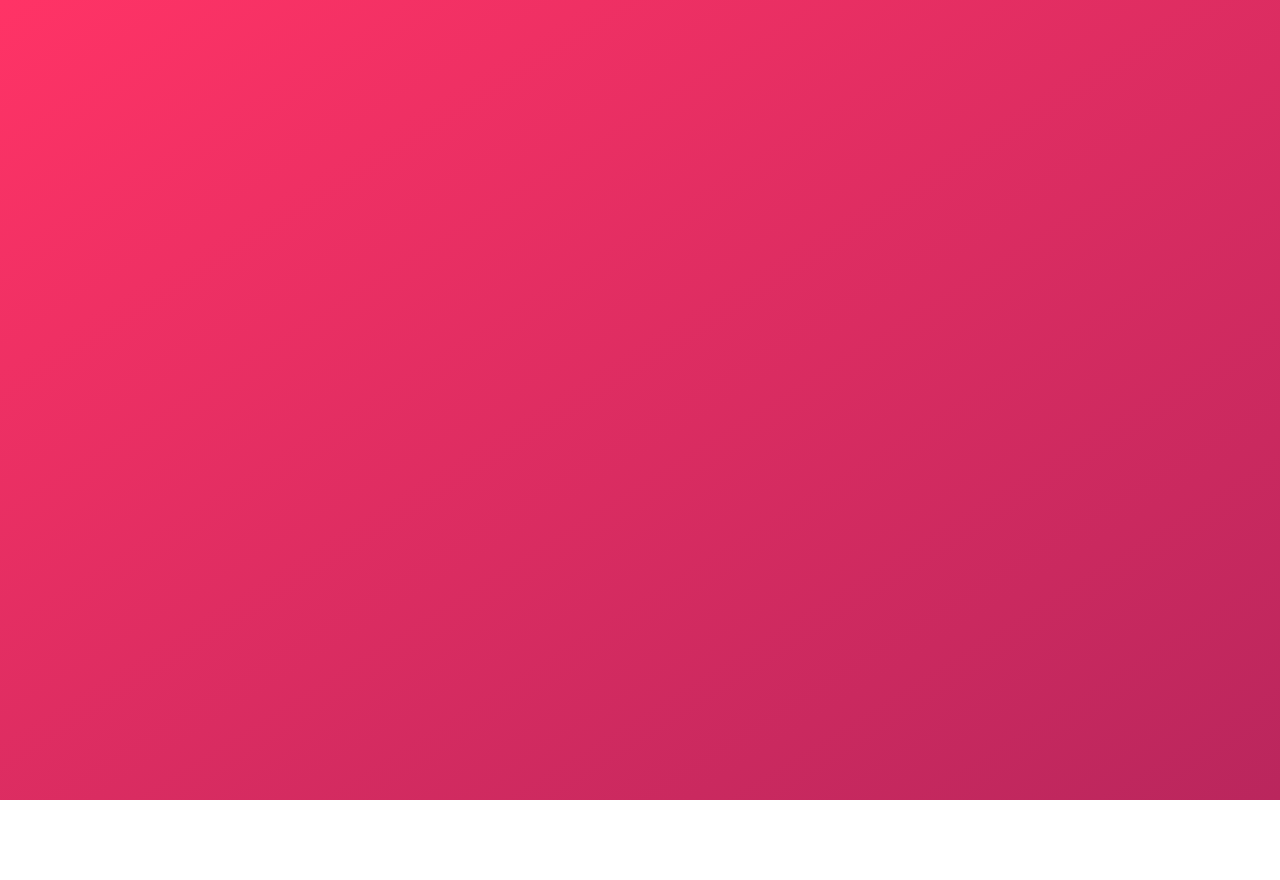
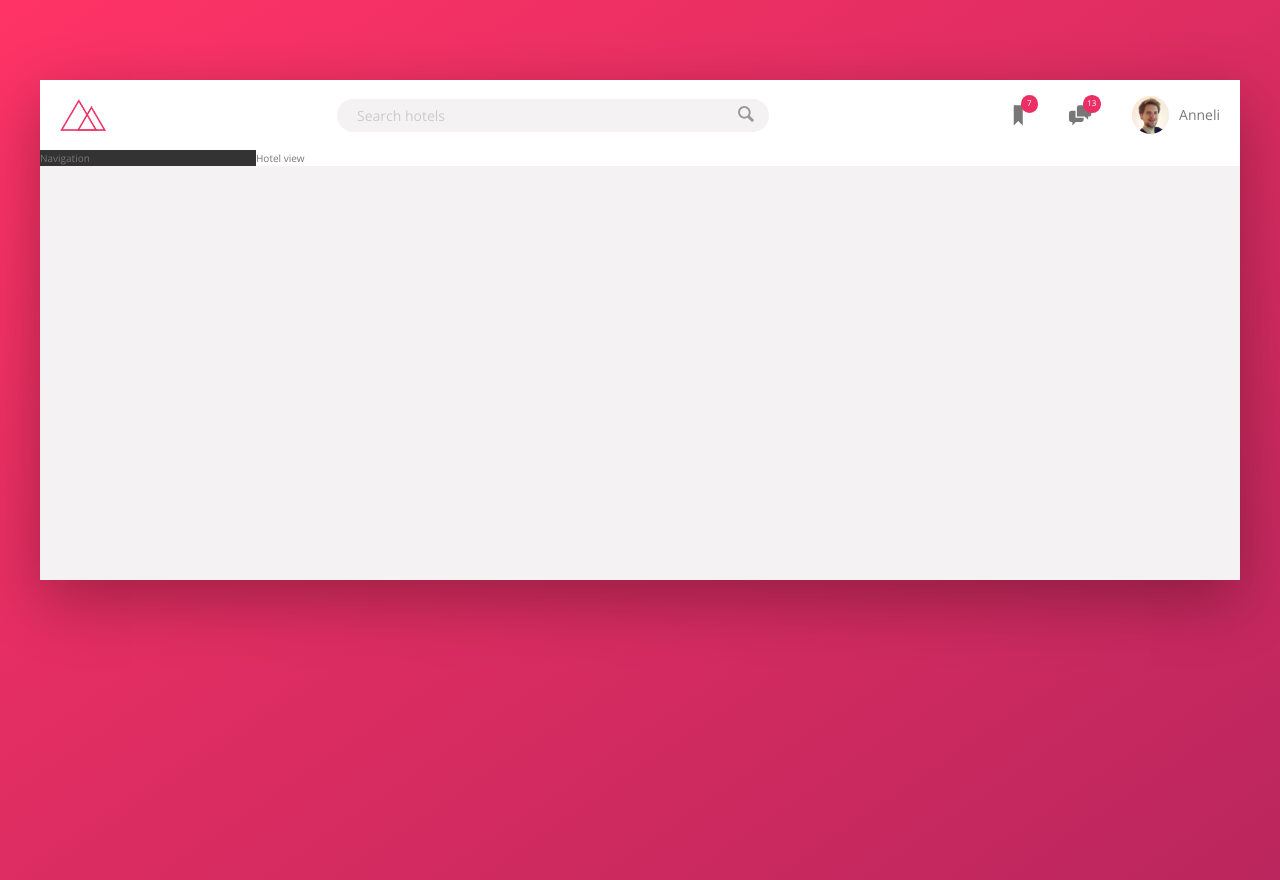
Before and after one commit to annkurat/trillo, a website: page index.html in a window 1280 px wide. Before the commit the page ends 800 px from the top, so only its background shows below. Drawn offline with nearby package versions, Linux system fonts and the light colour scheme.

Commit message:
add header

```diff
--- a/index.html
+++ b/index.html
@@ -12,5 +12,49 @@
 
 		<title>Trillo &mdash; Your all-in-one booking app</title>
 	</head>
-	<body></body>
+	<body>
+		<div class="container">
+			<header class="header">
+				<img src="img/logo.png" alt="trillo logo" class="logo" />
+
+				<form action="#" class="search">
+					<input
+						type="text"
+						class="search__input"
+						placeholder="Search hotels" />
+					<button class="search__button">
+						<svg class="search__icon">
+							<use xlink:href="img/sprite.svg#icon-magnifying-glass"></use>
+						</svg>
+					</button>
+				</form>
+
+				<nav class="user-nav">
+					<div class="user-nav__icon-box">
+						<svg class="user-nav__icon">
+							<use xlink:href="img/sprite.svg#icon-bookmark"></use>
+						</svg>
+						<span class="user-nav__notification">7</span>
+					</div>
+					<div class="user-nav__icon-box">
+						<svg class="user-nav__icon">
+							<use xlink:href="img/sprite.svg#icon-chat"></use>
+						</svg>
+						<span class="user-nav__notification">13</span>
+					</div>
+					<div class="user-nav__user">
+						<img
+							src="img/user.jpg"
+							alt="User photo"
+							class="user-nav__user-photo" />
+						<span class="user-nav__user-name">Anneli</span>
+					</div>
+				</nav>
+			</header>
+			<div class="content">
+				<nav class="sidebar">Navigation</nav>
+				<main class="hotel-view">Hotel view</main>
+			</div>
+		</div>
+	</body>
 </html>
--- a/sass/_base.scss
+++ b/sass/_base.scss
@@ -11,6 +11,8 @@
 	--color-grey-dark-1: #333;
 	--color-grey-dark-2: #777;
 	--color-grey-dark-3: #999;
+
+	--shadow-dark: 0 2rem 6rem rgba(0, 0, 0, 0.3);
 }
 
 * {
--- a/sass/_components.scss
+++ b/sass/_components.scss
@@ -0,0 +1,109 @@
+.logo {
+	height: 3.25rem;
+	margin-left: 2rem;
+}
+
+.search {
+	flex: 0 0 40%;
+	display: flex;
+	align-items: center;
+	justify-content: center;
+
+	&__input {
+		font-family: inherit;
+		font-size: inherit;
+		background-color: var(--color-grey-light-2);
+		border: none;
+		color: inherit;
+		padding: 0.7rem 2rem;
+		border-radius: 100px;
+		width: 90%;
+		margin-right: -3.25rem;
+		transition: ease-out 0.2s;
+
+		&:focus {
+			outline: none;
+			width: 100%;
+			background-color: var(--color-grey-light-3);
+		}
+
+		&::placeholder {
+			font-weight: 400;
+			color: var(--color-grey-light-4);
+		}
+	}
+
+	&__button {
+		border: none;
+		background-color: var(--color-grey-light-2);
+		transition: ease-out 0.2s;
+
+		&:focus {
+			outline: none;
+		}
+
+		&:active {
+			transform: translateY(2px);
+		}
+	}
+
+	&__icon {
+		height: 2rem;
+		width: 2rem;
+		fill: var(--color-grey-dark-3);
+	}
+
+	&__input:focus + &__button {
+		background-color: var(--color-grey-light-3);
+	}
+}
+
+.user-nav {
+	display: flex;
+	align-self: stretch;
+	align-items: center;
+
+	& > * {
+		padding: 0 2rem;
+		cursor: pointer;
+		transition: 0.2s;
+		height: 100%;
+		display: flex;
+		align-items: center;
+
+		&:hover {
+			background-color: var(--color-grey-light-2);
+		}
+	}
+
+	&__icon-box {
+		position: relative;
+	}
+
+	&__icon {
+		height: 2.25rem;
+		width: 2.25rem;
+		fill: var(--color-grey-dark-2);
+	}
+
+	&__notification {
+		font-size: 0.8rem;
+		height: 1.75rem;
+		width: 1.75rem;
+		border-radius: 50%;
+		background-color: var(--color-primary);
+		color: #fff;
+		position: absolute;
+		top: 1.5rem;
+		right: 1.1rem;
+		display: flex;
+		justify-content: center;
+		align-items: center;
+	}
+
+	&__user-photo {
+		height: 3.75rem;
+		border-radius: 50%;
+		margin-right: 1rem;
+	}
+}
--- a/sass/_layout.scss
+++ b/sass/_layout.scss
@@ -0,0 +1,31 @@
+.container {
+	max-width: 120rem;
+	margin: 8rem auto;
+	background-color: var(--color-grey-light-2);
+	box-shadow: var(--shadow-dark);
+	min-height: 50rem;
+}
+
+.header {
+	font-size: 1.4rem;
+	height: 7rem;
+	background-color: #fff;
+	border-bottom: var(--color-grey-light-2);
+	display: flex;
+	justify-content: space-between;
+	align-items: center;
+}
+
+.content {
+	display: flex;
+}
+
+.sidebar {
+	background-color: var(--color-grey-dark-1);
+	flex: 0 1 18%;
+}
+
+.hotel-view {
+	background-color: #fff;
+	flex: 1;
+}
```
Also changed, not shown: css/style.css.
